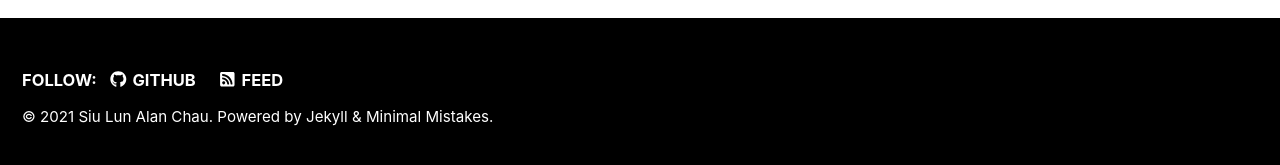
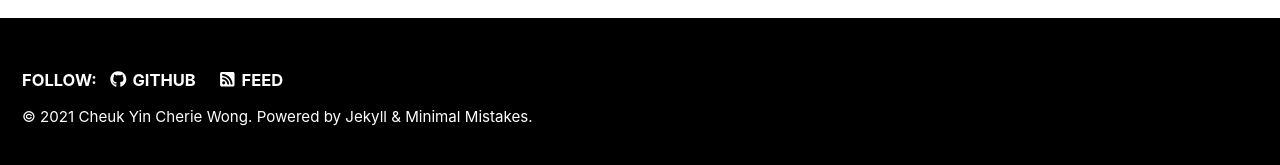
Before and after one commit to cheriewong/cheriewong.github.io, a Jekyll site: the page built from _pages/about.md, in a window 1280 px wide and 900 px high, scrolled down 331 px. Shown: the part 728-893 px from the top of the window. Built offline with Jekyll 4.4.1, drawn with Linux system fonts in a browser that asks for light colours; nearby versions of some CDN libraries.

Commit message:
change config

```diff
--- a/_config.yml
+++ b/_config.yml
@@ -18,7 +18,7 @@ minimal_mistakes_skin    : "contrast" # "air", "aqua", "contrast", "dark", "dirt
 locale                   : "en-US"
 title                    : "Home"
 title_separator          : "-"
-name                     : "Siu Lun Alan Chau"
+name                     : "Cheuk Yin Cherie Wong"
 description              : "PhD student in Machine Learning"
 url                      : # the base hostname & protocol for your site e.g. "https://mmistakes.github.io"
 baseurl                  : # the subpath of your site, e.g. "/blog"
```
